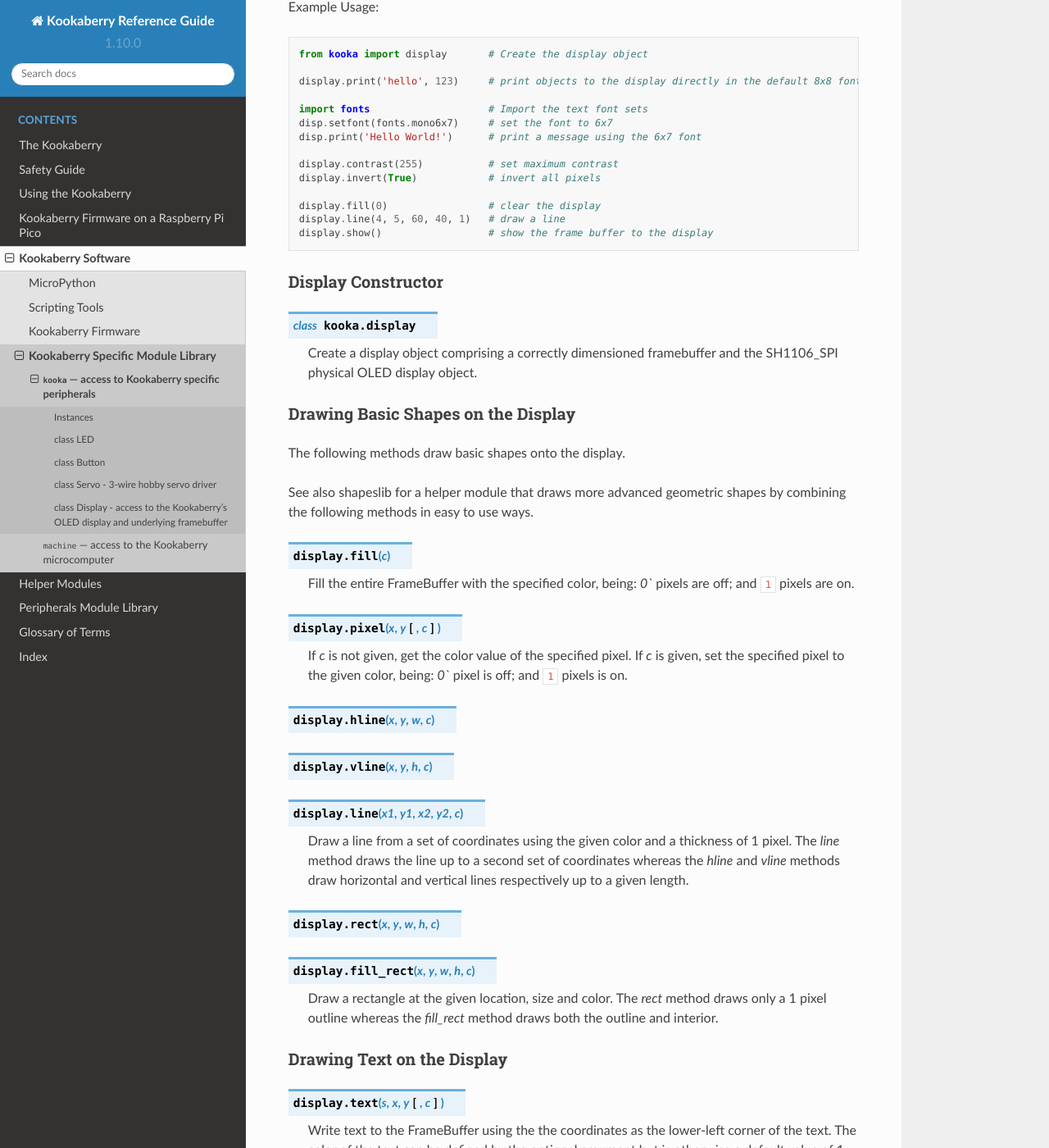
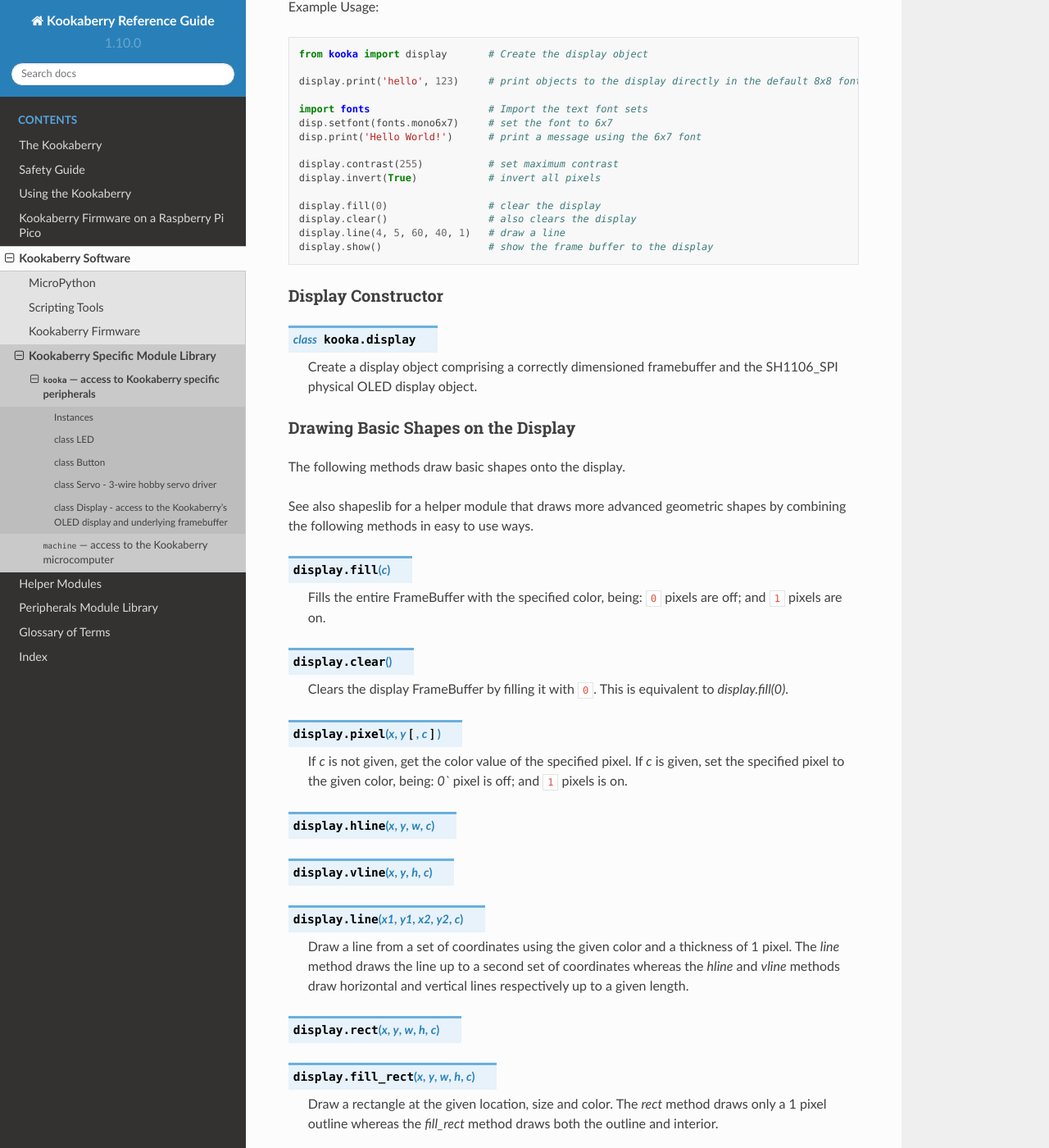
Before and after one commit to TDStrasser/Kookaberry-Reference-Guide, a Sphinx documentation site: the page built from docs/source/kooka.rst, in a window 1280 px wide and 1400 px high, scrolled down 4777 px. Shown: the whole window at 82% size. Built offline with Sphinx 7.4.7 and the Read the Docs theme 2.0.0, drawn with Linux system fonts in a browser that asks for light colours.

Commit message:
Included display.clear() method

```diff
--- a/docs/source/kooka.rst
+++ b/docs/source/kooka.rst
@@ -255,6 +255,7 @@
     display.invert(True)            # invert all pixels
 
     display.fill(0)                 # clear the display
+    display.clear()                 # also clears the display
     display.line(4, 5, 60, 40, 1)   # draw a line
     display.show()                  # show the frame buffer to the display
 
@@ -275,7 +276,12 @@
 
 .. method:: display.fill(c)
 
-    Fill the entire FrameBuffer with the specified color, being: `0`` pixels are off; and ``1`` pixels are on.
+    Fills the entire FrameBuffer with the specified color, being: ``0`` pixels are off; and ``1`` pixels are on.
+
+.. method:: display.clear()
+
+    Clears the display FrameBuffer by filling it with ``0``.  This is equivalent to *display.fill(0)*.
+
 
 .. method:: display.pixel(x, y[, c])
 
```
